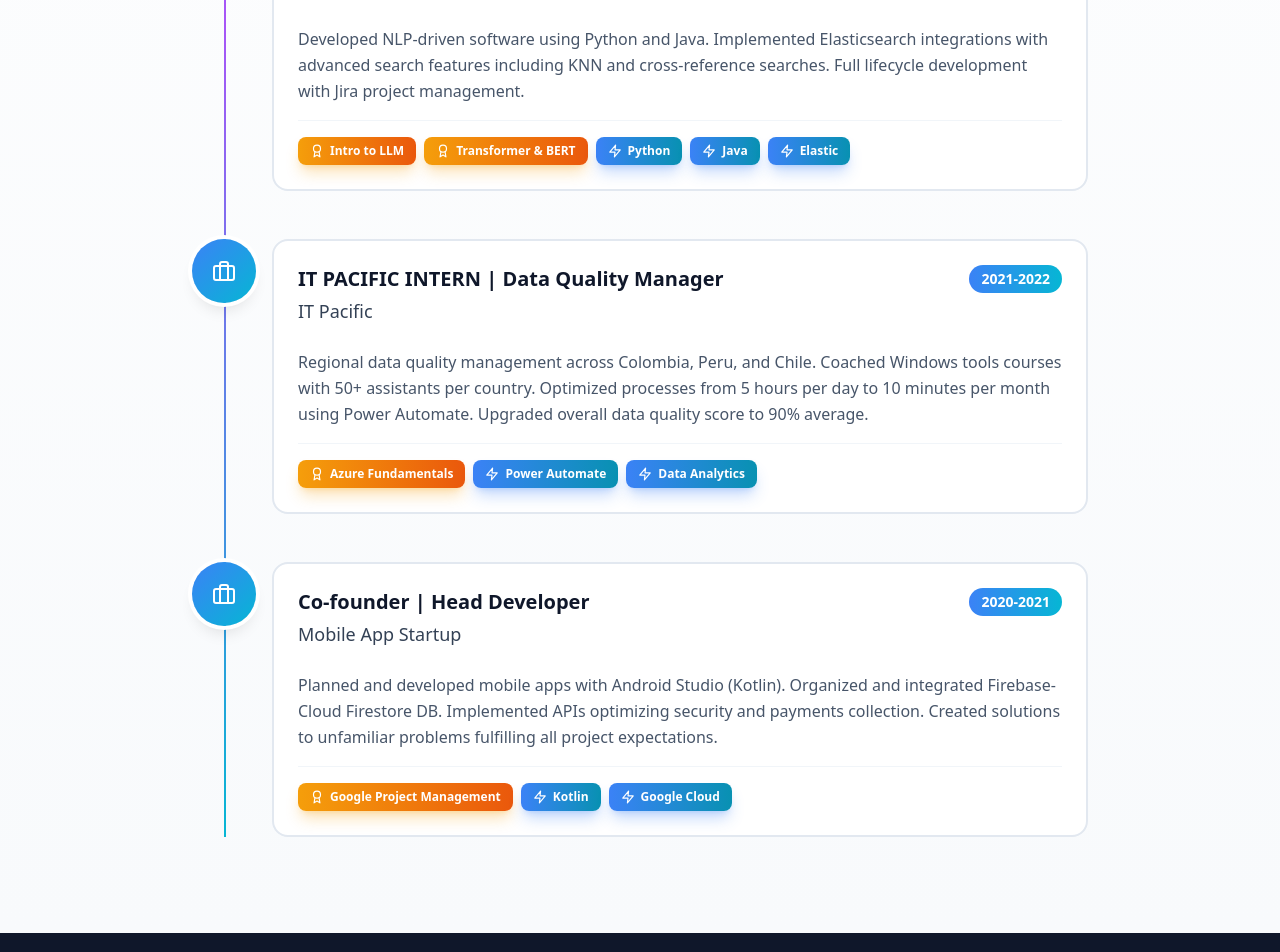
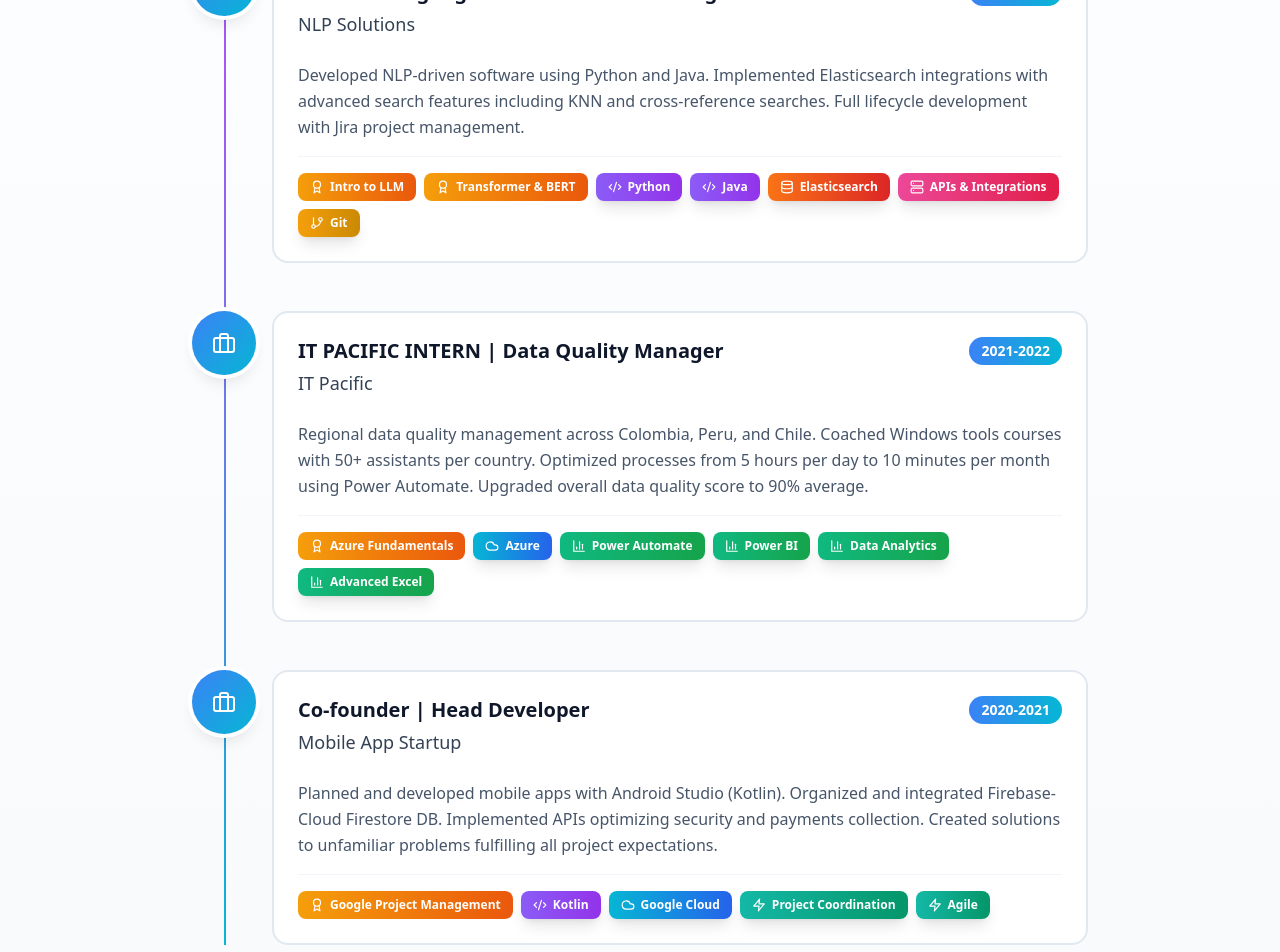
Before and after one commit to CamGitH/cam, a React (Vite) app: page / in a window 1280 px wide. Shown: the part 2720-3672 px from the top of the page. Built offline with nearby package versions, Linux system fonts and the light colour scheme.

Commit message:
Updated Experience.tsx

```diff
--- a/src/components/Experience.tsx
+++ b/src/components/Experience.tsx
@@ -1,7 +1,8 @@
-import { Briefcase, GraduationCap, Award, Zap } from 'lucide-react';
+import { Briefcase, GraduationCap, Award } from 'lucide-react';
 import { useLanguage } from '../contexts/LanguageContext';
 import { useView } from '../contexts/ViewContext';
 import { useState } from 'react';
+import { getSkillStyle } from '../constants/skillCategories';
 
 interface Tag {
   label: string;
@@ -24,8 +25,11 @@ export default function Experience() {
         { label: 'Power BI', type: 'certificate' as const },
         { label: 'Python', type: 'skill' as const },
         { label: 'SQL', type: 'skill' as const },
+        { label: 'Power BI', type: 'skill' as const },
         { label: 'Power Automate', type: 'skill' as const },
-        { label: 'Database Management', type: 'skill' as const }
+        { label: 'Database Management', type: 'skill' as const },
+        { label: 'Data Modeling', type: 'skill' as const },
+        { label: 'ETL', type: 'skill' as const }
       ]
     },
     {
@@ -39,8 +43,11 @@ export default function Experience() {
         { label: 'Elastic Sales Specialist', type: 'certificate' as const },
         { label: 'Scrum', type: 'certificate' as const },
         { label: 'Python', type: 'skill' as const },
-        { label: 'Elastic', type: 'skill' as const },
-        { label: 'Data Analytics', type: 'skill' as const }
+        { label: 'Elasticsearch', type: 'skill' as const },
+        { label: 'Data Analytics', type: 'skill' as const },
+        { label: 'Docker', type: 'skill' as const },
+        { label: 'Git', type: 'skill' as const },
+        { label: 'Agile', type: 'skill' as const }
       ]
     },
     {
@@ -54,7 +61,9 @@ export default function Experience() {
         { label: 'Transformer & BERT', type: 'certificate' as const },
         { label: 'Python', type: 'skill' as const },
         { label: 'Java', type: 'skill' as const },
-        { label: 'Elastic', type: 'skill' as const }
+        { label: 'Elasticsearch', type: 'skill' as const },
+        { label: 'APIs & Integrations', type: 'skill' as const },
+        { label: 'Git', type: 'skill' as const }
       ]
     },
     {
@@ -65,8 +74,11 @@ export default function Experience() {
       description: t('experience.pacific.description'),
       tags: [
         { label: 'Azure Fundamentals', type: 'certificate' as const },
+        { label: 'Azure', type: 'skill' as const },
         { label: 'Power Automate', type: 'skill' as const },
-        { label: 'Data Analytics', type: 'skill' as const }
+        { label: 'Power BI', type: 'skill' as const },
+        { label: 'Data Analytics', type: 'skill' as const },
+        { label: 'Advanced Excel', type: 'skill' as const }
       ]
     },
     {
@@ -78,7 +90,9 @@ export default function Experience() {
       tags: [
         { label: 'Google Project Management', type: 'certificate' as const },
         { label: 'Kotlin', type: 'skill' as const },
-        { label: 'Google Cloud', type: 'skill' as const }
+        { label: 'Google Cloud', type: 'skill' as const },
+        { label: 'Project Coordination', type: 'skill' as const },
+        { label: 'Agile', type: 'skill' as const }
       ]
     }
   ];
@@ -120,11 +134,19 @@ export default function Experience() {
 
                   <div className="flex flex-wrap gap-2 pt-4 border-t border-slate-100">
                     {exp.tags.map((tag, tagIndex) => {
-                      const Icon = tag.type === 'certificate' ? Award : Zap;
                       const tagId = `${index}-${tagIndex}`;
-                      const bgColor = tag.type === 'certificate'
-                        ? 'bg-gradient-to-r from-amber-500 to-orange-600 shadow-amber-500/30'
-                        : 'bg-gradient-to-r from-blue-500 to-cyan-600 shadow-blue-500/30';
+
+                      let Icon;
+                      let bgColor;
+
+                      if (tag.type === 'certificate') {
+                        Icon = Award;
+                        bgColor = 'bg-gradient-to-r from-amber-500 to-orange-600 shadow-amber-500/30';
+                      } else {
+                        const skillStyle = getSkillStyle(tag.label);
+                        Icon = skillStyle.icon;
+                        bgColor = `bg-gradient-to-r ${skillStyle.color} shadow-lg`;
+                      }
 
                       const handleTagClick = () => {
                         setView(tag.type === 'certificate' ? 'certificates' : 'skills');
@@ -139,7 +161,7 @@ export default function Experience() {
                         >
                           <div
                             onClick={handleTagClick}
-                            className={`flex items-center gap-1.5 px-3 py-1.5 ${bgColor} rounded-lg shadow-lg hover:scale-105 transition-transform duration-300 cursor-pointer`}
+                            className={`flex items-center gap-1.5 px-3 py-1.5 ${bgColor} rounded-lg hover:scale-105 transition-transform duration-300 cursor-pointer`}
                           >
                             <Icon className="text-white" size={14} />
                             <span className="text-white font-semibold text-xs">{tag.label}</span>
--- a/src/components/Skills.tsx
+++ b/src/components/Skills.tsx
@@ -1,126 +1,10 @@
-import {
-  Database,
-  Cloud,
-  BarChart3,
-  Code2,
-  Server,
-  GitBranch,
-  Zap
-} from 'lucide-react';
 import { useLanguage } from '../contexts/LanguageContext';
 import AnimatedBackground from './AnimatedBackground';
 import FloatingCode from './FloatingCode';
+import { skillCategories } from '../constants/skillCategories';
 
 export default function Skills() {
   const { t } = useLanguage();
-
-  const skillCategories = [
-    {
-      icon: Code2,
-      title: 'Backend & Languages',
-      className: 'Code Builder',
-      level: 94,
-      color: 'from-violet-500 to-purple-600',
-      borderColor: 'border-violet-400/50',
-      glowColor: 'shadow-violet-500/20',
-      skills: [
-        { name: 'Python', proficiency: 5 },
-        { name: 'SQL', proficiency: 5 },
-        { name: 'Java', proficiency: 5 },
-        { name: 'Kotlin', proficiency: 4 }
-      ]
-    },
-    {
-      icon: Database,
-      title: 'Databases & Search',
-      className: 'Data Engineer',
-      level: 93,
-      color: 'from-orange-500 to-red-600',
-      borderColor: 'border-orange-400/50',
-      glowColor: 'shadow-orange-500/20',
-      skills: [
-        { name: 'Relational Databases', proficiency: 5 },
-        { name: 'NoSQL Databases', proficiency: 5 },
-        { name: 'Elasticsearch', proficiency: 5 },
-        { name: 'Performance Tuning', proficiency: 5 }
-      ]
-    },
-    {
-      icon: BarChart3,
-      title: 'Analytics & BI',
-      className: 'Insights Driver',
-      level: 91,
-      color: 'from-emerald-500 to-green-600',
-      borderColor: 'border-emerald-400/50',
-      glowColor: 'shadow-emerald-500/20',
-      skills: [
-        { name: 'Power BI', proficiency: 5 },
-        { name: 'Advanced Excel', proficiency: 5 },
-        { name: 'Data Analytics', proficiency: 5 },
-        { name: 'Power Automate', proficiency: 4 }
-      ]
-    },
-    {
-      icon: Server,
-      title: 'Data Engineering',
-      className: 'Pipeline Architect',
-      level: 90,
-      color: 'from-pink-500 to-rose-600',
-      borderColor: 'border-pink-400/50',
-      glowColor: 'shadow-pink-500/20',
-      skills: [
-        { name: 'ETL / ELT Pipelines', proficiency: 5 },
-        { name: 'Data Modeling', proficiency: 5 },
-        { name: 'APIs & Integrations', proficiency: 5 },
-        { name: 'Data Quality', proficiency: 4 }
-      ]
-    },
-    {
-      icon: GitBranch,
-      title: 'DevOps & Infrastructure',
-      className: 'System Operator',
-      level: 88,
-      color: 'from-amber-500 to-yellow-600',
-      borderColor: 'border-amber-400/50',
-      glowColor: 'shadow-amber-500/20',
-      skills: [
-        { name: 'Git', proficiency: 5 },
-        { name: 'Docker', proficiency: 4 },
-        { name: 'CI / CD', proficiency: 4 },
-        { name: 'Monitoring & Logging', proficiency: 4 }
-      ]
-    },
-    {
-      icon: Cloud,
-      title: 'Cloud Platforms',
-      className: 'Cloud Architect',
-      level: 88,
-      color: 'from-cyan-500 to-blue-600',
-      borderColor: 'border-cyan-400/50',
-      glowColor: 'shadow-cyan-500/20',
-      skills: [
-        { name: 'Google Cloud Platform', proficiency: 5 },
-        { name: 'Azure', proficiency: 4 },
-        { name: 'IAM & Security Basics', proficiency: 4 },
-        { name: 'Cloud Architecture', proficiency: 4 }
-      ]
-    },
-    {
-      icon: Zap,
-      title: 'Delivery & Collaboration',
-      className: 'Team Enabler',
-      level: 92,
-      color: 'from-teal-500 to-emerald-600',
-      borderColor: 'border-teal-400/50',
-      glowColor: 'shadow-teal-500/20',
-      skills: [
-        { name: 'Agile (Scrum / Kanban)', proficiency: 5 },
-        { name: 'Project Coordination', proficiency: 5 },
-        { name: 'Stakeholder Communication', proficiency: 5 },
-        { name: 'Documentation', proficiency: 4 }
-      ]
-    }
-  ];
 
   const getProficiencyDots = (level: number) =>
     Array.from({ length: 5 }, (_, i) => (
--- /dev/null
+++ b/src/constants/skillCategories.ts
@@ -0,0 +1,166 @@
+import {
+  Database,
+  Cloud,
+  BarChart3,
+  Code2,
+  Server,
+  GitBranch,
+  Zap
+} from 'lucide-react';
+
+export interface SkillCategory {
+  icon: typeof Code2;
+  title: string;
+  className: string;
+  level: number;
+  color: string;
+  borderColor: string;
+  glowColor: string;
+  skills: Array<{ name: string; proficiency: number }>;
+}
+
+export const skillCategories: SkillCategory[] = [
+  {
+    icon: Code2,
+    title: 'Backend & Languages',
+    className: 'Code Builder',
+    level: 94,
+    color: 'from-violet-500 to-purple-600',
+    borderColor: 'border-violet-400/50',
+    glowColor: 'shadow-violet-500/20',
+    skills: [
+      { name: 'Python', proficiency: 5 },
+      { name: 'SQL', proficiency: 5 },
+      { name: 'Java', proficiency: 5 },
+      { name: 'Kotlin', proficiency: 4 }
+    ]
+  },
+  {
+    icon: Database,
+    title: 'Databases & Search',
+    className: 'Data Engineer',
+    level: 93,
+    color: 'from-orange-500 to-red-600',
+    borderColor: 'border-orange-400/50',
+    glowColor: 'shadow-orange-500/20',
+    skills: [
+      { name: 'Relational Databases', proficiency: 5 },
+      { name: 'NoSQL Databases', proficiency: 5 },
+      { name: 'Elasticsearch', proficiency: 5 },
+      { name: 'Performance Tuning', proficiency: 5 }
+    ]
+  },
+  {
+    icon: BarChart3,
+    title: 'Analytics & BI',
+    className: 'Insights Driver',
+    level: 91,
+    color: 'from-emerald-500 to-green-600',
+    borderColor: 'border-emerald-400/50',
+    glowColor: 'shadow-emerald-500/20',
+    skills: [
+      { name: 'Power BI', proficiency: 5 },
+      { name: 'Advanced Excel', proficiency: 5 },
+      { name: 'Data Analytics', proficiency: 5 },
+      { name: 'Power Automate', proficiency: 4 }
+    ]
+  },
+  {
+    icon: Server,
+    title: 'Data Engineering',
+    className: 'Pipeline Architect',
+    level: 90,
+    color: 'from-pink-500 to-rose-600',
+    borderColor: 'border-pink-400/50',
+    glowColor: 'shadow-pink-500/20',
+    skills: [
+      { name: 'ETL / ELT Pipelines', proficiency: 5 },
+      { name: 'Data Modeling', proficiency: 5 },
+      { name: 'APIs & Integrations', proficiency: 5 },
+      { name: 'Data Quality', proficiency: 4 }
+    ]
+  },
+  {
+    icon: GitBranch,
+    title: 'DevOps & Infrastructure',
+    className: 'System Operator',
+    level: 88,
+    color: 'from-amber-500 to-yellow-600',
+    borderColor: 'border-amber-400/50',
+    glowColor: 'shadow-amber-500/20',
+    skills: [
+      { name: 'Git', proficiency: 5 },
+      { name: 'Docker', proficiency: 4 },
+      { name: 'CI / CD', proficiency: 4 },
+      { name: 'Monitoring & Logging', proficiency: 4 }
+    ]
+  },
+  {
+    icon: Cloud,
+    title: 'Cloud Platforms',
+    className: 'Cloud Architect',
+    level: 88,
+    color: 'from-cyan-500 to-blue-600',
+    borderColor: 'border-cyan-400/50',
+    glowColor: 'shadow-cyan-500/20',
+    skills: [
+      { name: 'Google Cloud Platform', proficiency: 5 },
+      { name: 'Azure', proficiency: 4 },
+      { name: 'IAM & Security Basics', proficiency: 4 },
+      { name: 'Cloud Architecture', proficiency: 4 }
+    ]
+  },
+  {
+    icon: Zap,
+    title: 'Delivery & Collaboration',
+    className: 'Team Enabler',
+    level: 92,
+    color: 'from-teal-500 to-emerald-600',
+    borderColor: 'border-teal-400/50',
+    glowColor: 'shadow-teal-500/20',
+    skills: [
+      { name: 'Agile (Scrum / Kanban)', proficiency: 5 },
+      { name: 'Project Coordination', proficiency: 5 },
+      { name: 'Stakeholder Communication', proficiency: 5 },
+      { name: 'Documentation', proficiency: 4 }
+    ]
+  }
+];
+
+// Create a map for quick skill lookups
+export const skillMap = new Map<string, { icon: typeof Code2; color: string }>();
+
+skillCategories.forEach(category => {
+  category.skills.forEach(skill => {
+    // Add exact matches
+    skillMap.set(skill.name.toLowerCase(), {
+      icon: category.icon,
+      color: category.color
+    });
+
+    // Add common variations
+    if (skill.name === 'Google Cloud Platform') {
+      skillMap.set('google cloud', { icon: category.icon, color: category.color });
+      skillMap.set('gcp', { icon: category.icon, color: category.color });
+    }
+    if (skill.name === 'Relational Databases') {
+      skillMap.set('database management', { icon: category.icon, color: category.color });
+    }
+    if (skill.name === 'Agile (Scrum / Kanban)') {
+      skillMap.set('agile', { icon: category.icon, color: category.color });
+      skillMap.set('scrum', { icon: category.icon, color: category.color });
+    }
+    if (skill.name === 'ETL / ELT Pipelines') {
+      skillMap.set('etl', { icon: category.icon, color: category.color });
+      skillMap.set('elt', { icon: category.icon, color: category.color });
+    }
+  });
+});
+
+export function getSkillStyle(skillName: string) {
+  const normalizedName = skillName.toLowerCase();
+  return skillMap.get(normalizedName) || {
+    icon: Code2,
+    color: 'from-slate-500 to-slate-600'
+  };
+}
```
